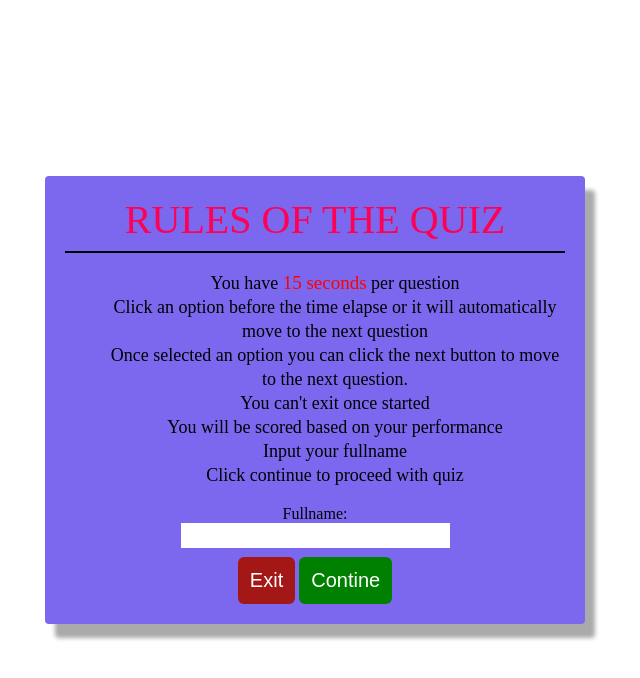
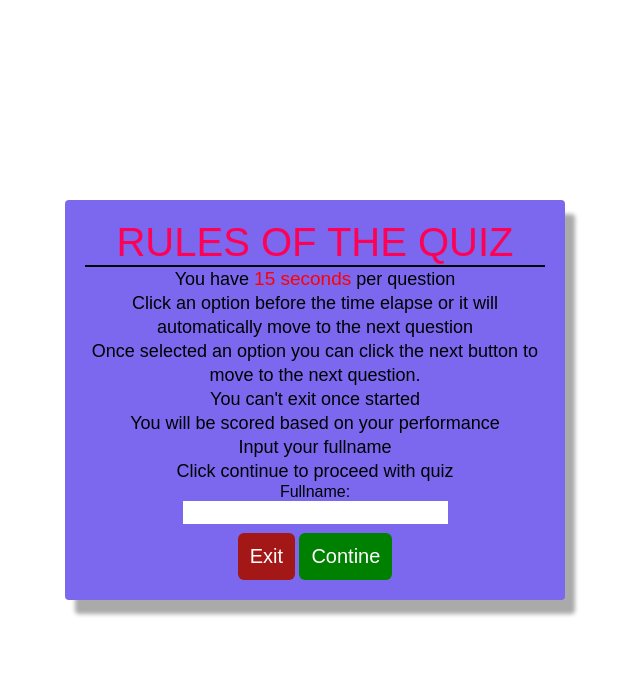
Before and after one commit to VoldeDoc/Quiz-App, a plain HTML site: page index.html in a window 1280 px wide. Both pictures are taken after a click on the button "Start Quiz". Shown: the whole page, without its empty margins (325-965 px from the left). Drawn offline with Linux system fonts and the light colour scheme.

Commit message:
new changes

```diff
--- a/Quiz_app.css
+++ b/Quiz_app.css
@@ -1,9 +1,18 @@
-/*
+ /*
  body{
   background-image: url(pic1.jpg) ;
-  background-size:auto;
-
-}  */
+}
+*/
+*{
+  margin: 0;
+  padding: 0;
+  box-sizing: border-box;
+  font-family: "Poppins", sans-serif;
+}
+*::before, *::after{
+  padding: 0;
+  margin: 0;
+}
 /* positiion for button info box result and quiz box */
 .start_btn,.info_box,.quiz_box,.result_box{
     position: absolute;
```
